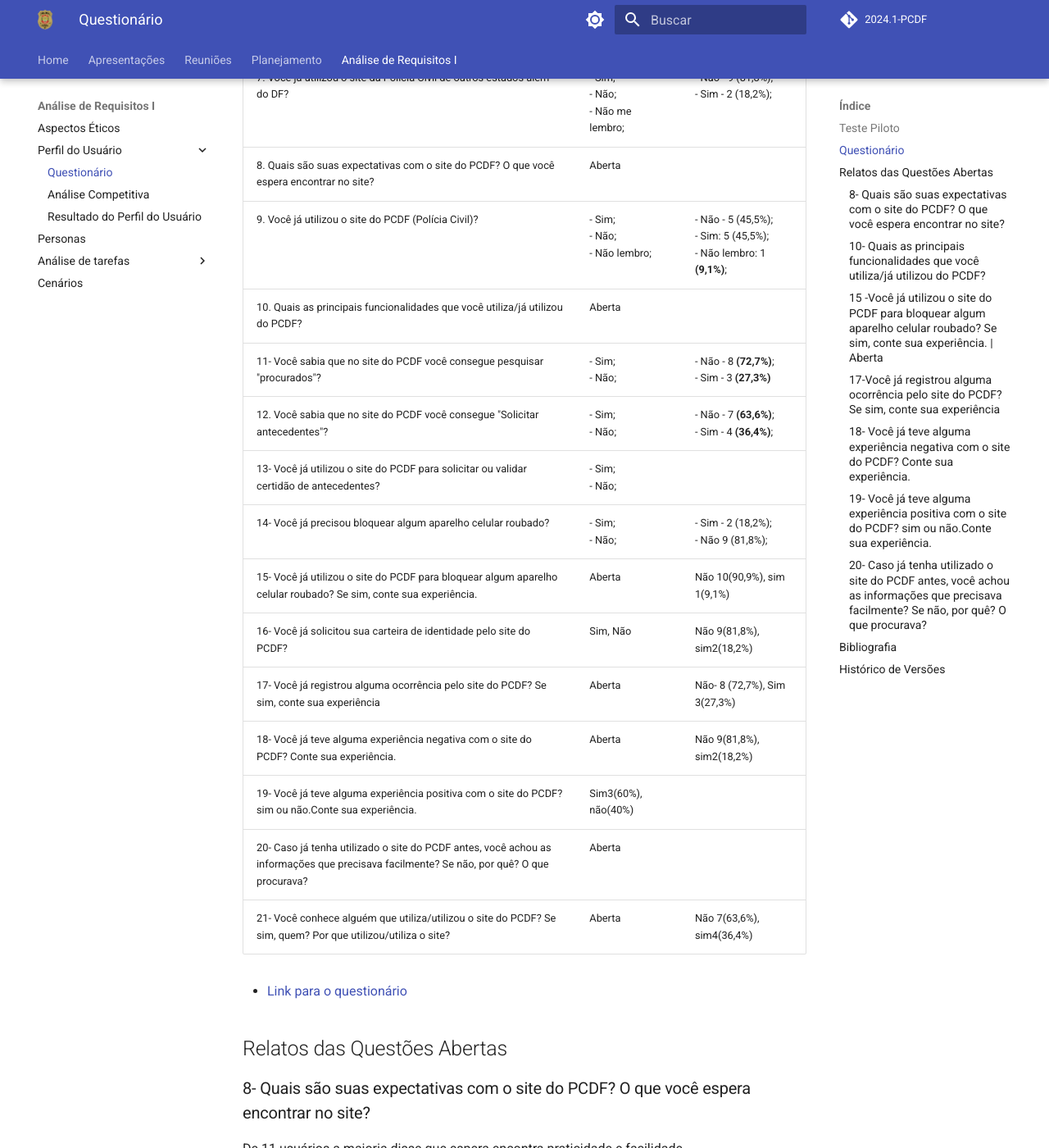
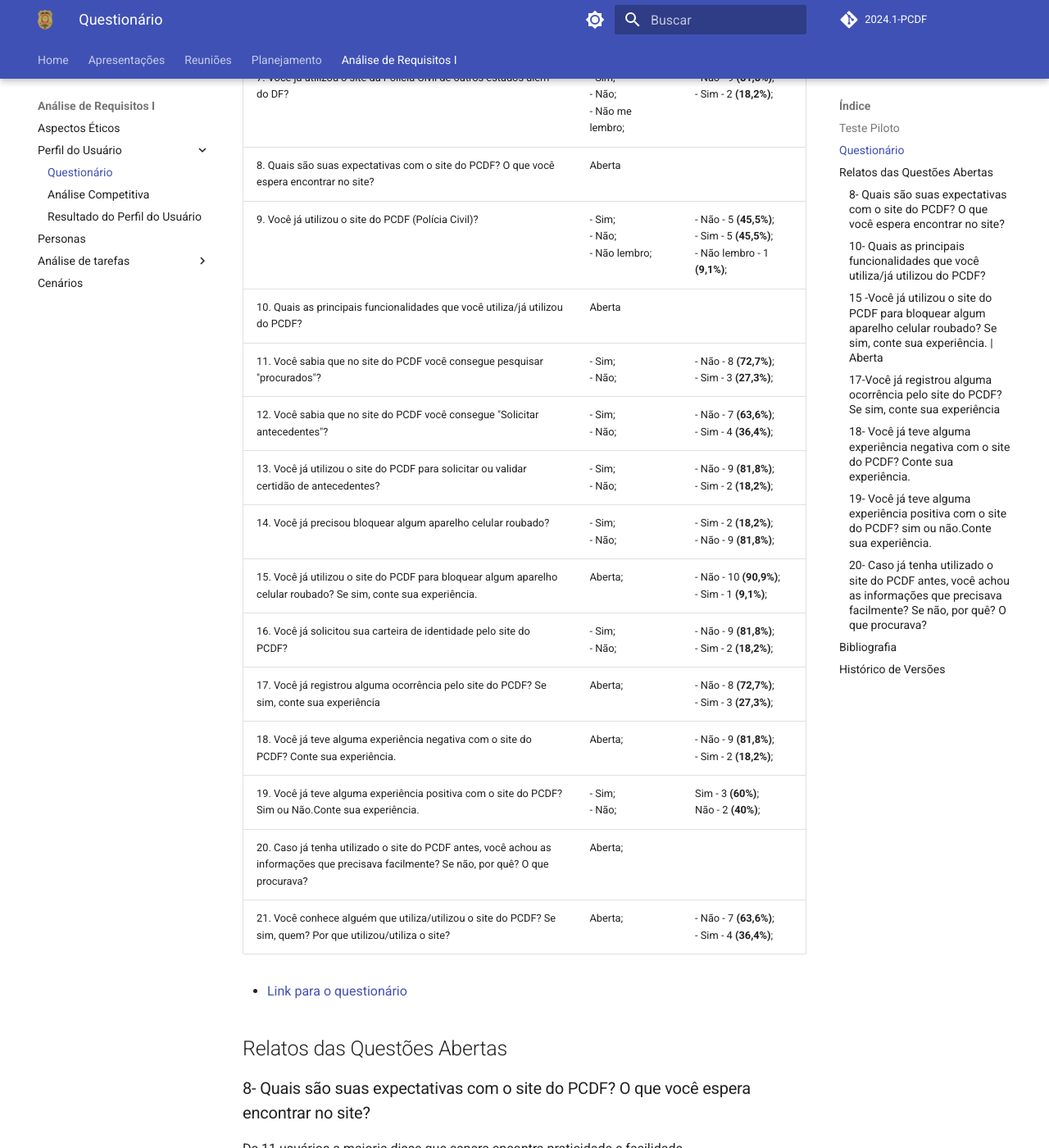
Before and after one commit to Interacao-Humano-Computador/2024.1-PCDF, an MkDocs documentation site: the page built from docs/analise_requisitos1/perfil_do_usuario/questionario.md, in a window 1280 px wide and 1400 px high, scrolled down 1368 px. Shown: the whole window at 82% size. Built offline with MkDocs 1.6.1 and Material for MkDocs 9.7.7, drawn with Linux system fonts in a browser that asks for light colours; comment, search, counter and statistics services are not loaded; some of the changed text lies outside the part shown.

```diff
--- a/docs/analise_requisitos1/perfil_do_usuario/questionario.md
+++ b/docs/analise_requisitos1/perfil_do_usuario/questionario.md
@@ -8,27 +8,28 @@ O teste piloto do questionário foi realizado pelas integrantes [Renata Quadros]
 
 | Pergunta | Alternativas | Resultados |
 |----------|--------------|-----------|
-| 1. Qual seu sexo? |  - Feminino; <br> - Masculino; <br>   - Outros; <br> - Prefiro não identificar; | - Feminino - 4 __(36,4%)__, <br> - Masculino - 7 __(63,6%)__ |
-| 2. Onde você mora? | - DF; <br> - Outros; | - DF - 10 __(90,9%)__, <br> - Outro - 1 __(9,1%)__ |
-| 3. Qual sua idade? | - 18 a 25; <br> - 26 a 35; <br> - 36 a 45; <br>  - 46 a 60; <br>  - 60+ ;  <br> - Prefiro não informar; <br> | - 18 a 25 - 7 usuários __(63,6%)__;  <br> - 26 a 35-  2 usuários __(18,2%)__ <br>  - 36 a 45 - 1 usuário __(9,1%)__ <br> - 46 a 60 -  1 usuário __(9,1%)__
-| 4. Qual seu status socioeconômico? | - Baixo; <br> - Médio; <br>  - Alto; <br>  - Prefiro não informar; <br> |- Médio - 9 __(81,8%)__; <br> - Prefiro não dizer-  2 __(18,2%)__;
-| 5. Qual seu grau de instituição? |  - E. Médio Incompleto; <br> - E. Médio Comp.; <br> - Graduando; <br> - Graduação Comp.; <br> - Pós-Graduação Comp.; <br> - Prefiro não informar;  | - Graduação Comp. - 5 __(45,5%)__; <br> - Graduando – 4 __(96,4%)__; <br> E. Médio Comp. –1 __(9,1%)__; <br> -Pós graduação comp. – 1 __(9,1%)__;
-| 6. Você costuma utilizar o computador com que frequência? | - Alta; <br> - Média; <br> - Baixa; <br> - Nenhuma; <br> |- Alta - 5 __(45,5 %)__; <br> - Média - 5 __(45,4%)__; <br> - Nenhuma - 1 __(9,1%)__;
-| 7. Você já utilizou o site da Polícia Civil de outros estados além do DF? | - Sim; <br> - Não; <br> - Não me lembro; | - Não - 9 (81,8%); <br> - Sim - 2 (18,2%);
+| 1. Qual seu sexo? |  - Feminino; <br> - Masculino; <br>   - Outros; <br> - Prefiro não identificar; | - Feminino - 4 __(36,4%)__; <br> - Masculino - 7 __(63,6%)__ |
+| 2. Onde você mora? | - DF; <br> - Outros; | - DF - 10 __(90,9%)__; <br> - Outro - 1 __(9,1%)__ |
+| 3. Qual sua idade? | - 18 a 25; <br> - 26 a 35; <br> - 36 a 45; <br>  - 46 a 60; <br>  - 60+ ;  <br> - Prefiro não informar; <br> | - 18 a 25 - 7 usuários __(63,6%)__; <br> - 26 a 35 - 2 usuários __(18,2%)__; <br>  - 36 a 45 - 1 usuário __(9,1%)__; <br> - 46 a 60 - 1 usuário __(9,1%)__; |
+| 4. Qual seu status socioeconômico? | - Baixo; <br> - Médio; <br>  - Alto; <br>  - Prefiro não informar; <br> |- Médio - 9 __(81,8%)__; <br> - Prefiro não dizer - 2 __(18,2%)__; |
+| 5. Qual seu grau de instituição? |  - E. Médio Incompleto; <br> - E. Médio Comp.; <br> - Graduando; <br> - Graduação Comp.; <br> - Pós-Graduação Comp.; <br> - Prefiro não informar;  | - Graduação Comp. - 5 __(45,5%)__; <br> - Graduando – 4 __(96,4%)__; <br> - E. Médio Comp. – 1 __(9,1%)__; <br> - Pós graduação comp. – 1 __(9,1%)__; |
+| 6. Você costuma utilizar o computador com que frequência? | - Alta; <br> - Média; <br> - Baixa; <br> - Nenhuma; <br> |- Alta - 5 __(45,5 %)__; <br> - Média - 5 __(45,4%)__; <br> - Nenhuma - 1 __(9,1%)__; |
+| 7. Você já utilizou o site da Polícia Civil de outros estados além do DF? | - Sim; <br> - Não; <br> - Não me lembro; | - Não - 9 __(81,8%)__; <br> - Sim - 2 __(18,2%)__; |
 | 8. Quais são suas expectativas com o site do PCDF? O que você espera encontrar no site? | Aberta |
-| 9. Você já utilizou o site do PCDF (Polícia Civil)? | - Sim; <br> - Não; <br> - Não lembro; <br> | - Não - 5 (45,5%); <br> - Sim: 5 (45,5%); <br> - Não lembro: 1 __(9,1%)__;  |
+| 9. Você já utilizou o site do PCDF (Polícia Civil)? | - Sim; <br> - Não; <br> - Não lembro; | - Não - 5 __(45,5%)__; <br> - Sim - 5 __(45,5%)__; <br> - Não lembro - 1 __(9,1%)__; |
 | 10. Quais as principais funcionalidades que você utiliza/já utilizou do PCDF? | Aberta |
-| 11- Você sabia que no site do PCDF você consegue pesquisar "procurados"? | - Sim; <br> - Não; <b> | - Não - 8 __(72,7%)__; <br> - Sim - 3 __(27,3%)__ |
-| 12. Você sabia que no site do PCDF você consegue "Solicitar antecedentes"? | - Sim; <br> - Não; <br> | - Não - 7 __(63,6%)__; <br> - Sim - 4 __(36,4%)__; |
-| 13- Você já utilizou o site do PCDF para solicitar ou validar certidão de antecedentes? | - Sim; <br> - Não;  || Não 9(81,8%), sim2(18,2%) |
-| 14- Você já precisou bloquear algum aparelho celular roubado? | - Sim; <br> - Não; | - Sim - 2 (18,2%); <br>  - Não 9 (81,8%);  |
-| 15- Você já utilizou o site do PCDF para bloquear algum aparelho celular roubado? Se sim, conte sua experiência. | Aberta |Não 10(90,9%), sim 1(9,1%) |
-| 16- Você já solicitou sua carteira de identidade pelo site do PCDF? | Sim, Não | Não 9(81,8%), sim2(18,2%)  |
-| 17- Você já registrou alguma ocorrência pelo site do PCDF? Se sim, conte sua experiência | Aberta |Não- 8 (72,7%), Sim 3(27,3%)  |
-| 18- Você já teve alguma experiência negativa com o site do PCDF? Conte sua experiência. | Aberta | Não 9(81,8%), sim2(18,2%) |
-| 19- Você já teve alguma experiência positiva com o site do PCDF? sim ou não.Conte sua experiência. | Sim3(60%), não(40%) |
-| 20- Caso já tenha utilizado o site do PCDF antes, você achou as informações que precisava facilmente? Se não, por quê? O que procurava? | Aberta |
-| 21- Você conhece alguém que utiliza/utilizou o site do PCDF? Se sim, quem? Por que utilizou/utiliza o site? | Aberta | Não 7(63,6%), sim4(36,4%)  |
+| 11. Você sabia que no site do PCDF você consegue pesquisar "procurados"? | - Sim; <br> - Não; | - Não - 8 __(72,7%)__; <br> - Sim - 3 __(27,3%)__; |
+| 12. Você sabia que no site do PCDF você consegue "Solicitar antecedentes"? | - Sim; <br> - Não; | - Não - 7 __(63,6%)__; <br> - Sim - 4 __(36,4%)__; |
+| 13. Você já utilizou o site do PCDF para solicitar ou validar certidão de antecedentes? | - Sim; <br> - Não; | - Não - 9 __(81,8%)__; <br> - Sim - 2 __(18,2%)__; |
+| 14. Você já precisou bloquear algum aparelho celular roubado? | - Sim; <br> - Não; | - Sim - 2 __(18,2%)__; <br> - Não - 9 __(81,8%)__; |
+| 15. Você já utilizou o site do PCDF para bloquear algum aparelho celular roubado? Se sim, conte sua experiência. | Aberta; | - Não - 10 __(90,9%)__; <br> - Sim - 1 __(9,1%)__; |
+| 16. Você já solicitou sua carteira de identidade pelo site do PCDF? | - Sim; <br> - Não; | - Não - 9 __(81,8%)__; <br> - Sim - 2 __(18,2%)__; |
+| 17. Você já registrou alguma ocorrência pelo site do PCDF? Se sim, conte sua experiência | Aberta; | - Não - 8 __(72,7%)__; <br> - Sim - 3 __(27,3%)__; |
+| 18. Você já teve alguma experiência negativa com o site do PCDF? Conte sua experiência. | Aberta; | - Não - 9 __(81,8%)__; <br> - Sim - 2 __(18,2%)__; |
+| 19. Você já teve alguma experiência positiva com o site do PCDF? Sim ou Não.Conte sua experiência.|- Sim; <br> - Não;|  Sim - 3 __(60%)__; <br> Não - 2 __(40%)__; |
+| 20. Caso já tenha utilizado o site do PCDF antes, você achou as informações que precisava facilmente? Se não, por quê? O que procurava? | Aberta; |
+| 21. Você conhece alguém que utiliza/utilizou o site do PCDF? Se sim, quem? Por que utilizou/utiliza o site? | Aberta; | - Não - 7 __(63,6%)__; <br> - Sim - 4 __(36,4%)__; |
+
 
 * [Link para o questionário](https://forms.gle/ygLr47FcAAuM8dum8)
 ## Relatos das Questões Abertas
```
Also changed, not shown: docs/analise_requisitos1/aspectos_éticos.md (+5 -5 lines).
